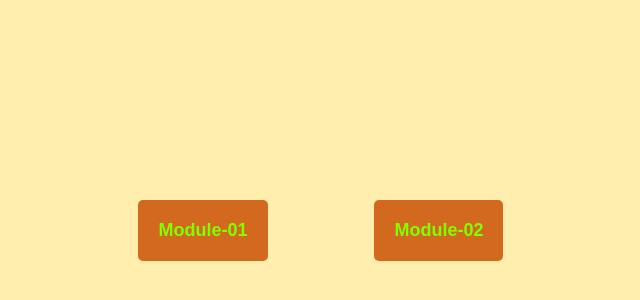
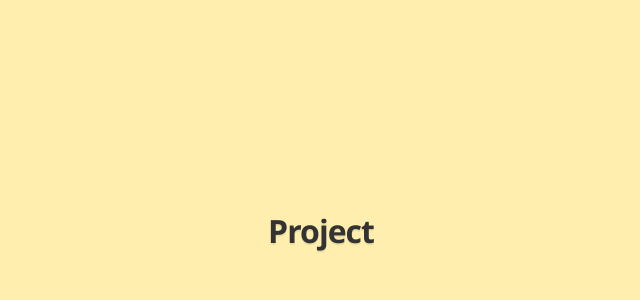
Before and after one commit to Hruchman-Ruslan/css-grid, a React (Vite) app: page /css-grid/project in a window 1280 px wide. Before the commit this address led to /css-grid/main. Shown: the part 140-440 px from the top of the page, without its empty margins (319-959 px from the left). Built offline with nearby package versions, Linux system fonts and the light colour scheme.

Commit message:
feat: project-routes

```diff
--- a/src/components/App.tsx
+++ b/src/components/App.tsx
@@ -6,6 +6,7 @@ import { Layout } from "./Layout/Layout";
 const MainPage = lazy(() => import("../pages/MainPage"));
 const ModuleOnePage = lazy(() => import("../pages/ModuleOnePage"));
 const ModuleTwoPage = lazy(() => import("../pages/ModuleTwoPage"));
+const ProjectPage = lazy(() => import("../pages/ProjectPage"));
 
 function App() {
   return (
@@ -16,6 +17,7 @@ function App() {
           <Route path="/main" element={<MainPage />} />
           <Route path="/module-01" element={<ModuleOnePage />} />
           <Route path="/module-02" element={<ModuleTwoPage />} />
+          <Route path="/project" element={<ProjectPage />} />
         </Route>
         <Route path="*" element={<Navigate to="/" />} />
       </Routes>
--- a/src/components/Main/Main.tsx
+++ b/src/components/Main/Main.tsx
@@ -22,6 +22,13 @@ export const Main: FC = () => {
       >
         Module-02
       </button>
+      <button
+        className={styles.button}
+        type="button"
+        onClick={() => navigate("/project")}
+      >
+        Project
+      </button>
     </div>
   );
 };
--- /dev/null
+++ b/src/components/Project/Project.module.css
@@ -0,0 +1,14 @@
+.container {
+  width: 40%;
+  height: 80vh;
+  display: flex;
+  justify-content: center;
+  align-items: center;
+  margin: auto;
+}
+
+.title {
+  font-family: "Segoe UI", Tahoma, Geneva, Verdana, sans-serif;
+  font-weight: 900;
+  font-size: 32px;
+}
--- /dev/null
+++ b/src/components/Project/Project.tsx
@@ -0,0 +1,13 @@
+import { FC } from "react";
+
+import styles from "./Project.module.css";
+
+export const Project: FC = () => {
+  return (
+    <>
+      <div className={styles.container}>
+        <div className={styles.title}>Project</div>
+      </div>
+    </>
+  );
+};
--- a/src/components/index.ts
+++ b/src/components/index.ts
@@ -3,7 +3,9 @@ export * from "./Layout/Layout";
 export * from "./Main/Main";
 export * from "./ModuleOne/ModuleOne";
 export * from "./ModuleTwo/ModuleTwo";
+export * from "./Project/Project";
 
 // styles
 export * from "./ModuleOne/ModuleOne.module.css";
 export * from "./ModuleTwo/ModuleTwo.module.css";
+export * from "./Project/Project.module.css";
--- a/src/pages/MainPage.tsx
+++ b/src/pages/MainPage.tsx
@@ -1,5 +1,6 @@
+import { FC } from "react";
 import { Main } from "../components";
 
-const MainPage = () => <Main />;
+const MainPage: FC = () => <Main />;
 
 export default MainPage;
--- a/src/pages/ModuleOnePage.tsx
+++ b/src/pages/ModuleOnePage.tsx
@@ -1,5 +1,6 @@
+import { FC } from "react";
 import { ModuleOne } from "../components";
 
-const ModuleOnePage = () => <ModuleOne />;
+const ModuleOnePage: FC = () => <ModuleOne />;
 
 export default ModuleOnePage;
--- a/src/pages/ModuleTwoPage.tsx
+++ b/src/pages/ModuleTwoPage.tsx
@@ -1,5 +1,6 @@
+import { FC } from "react";
 import { ModuleTwo } from "../components";
 
-const ModuleTwoPage = () => <ModuleTwo />;
+const ModuleTwoPage: FC = () => <ModuleTwo />;
 
 export default ModuleTwoPage;
--- /dev/null
+++ b/src/pages/ProjectPage.tsx
@@ -0,0 +1,6 @@
+import { FC } from "react";
+import { Project } from "../components";
+
+const ProjectPage: FC = () => <Project />;
+
+export default ProjectPage;
```
